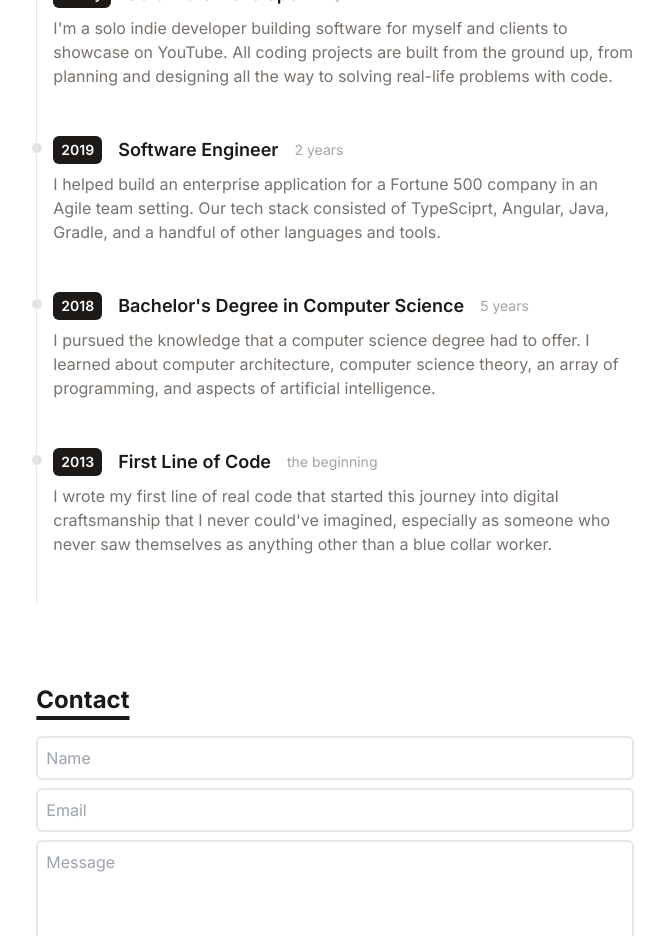
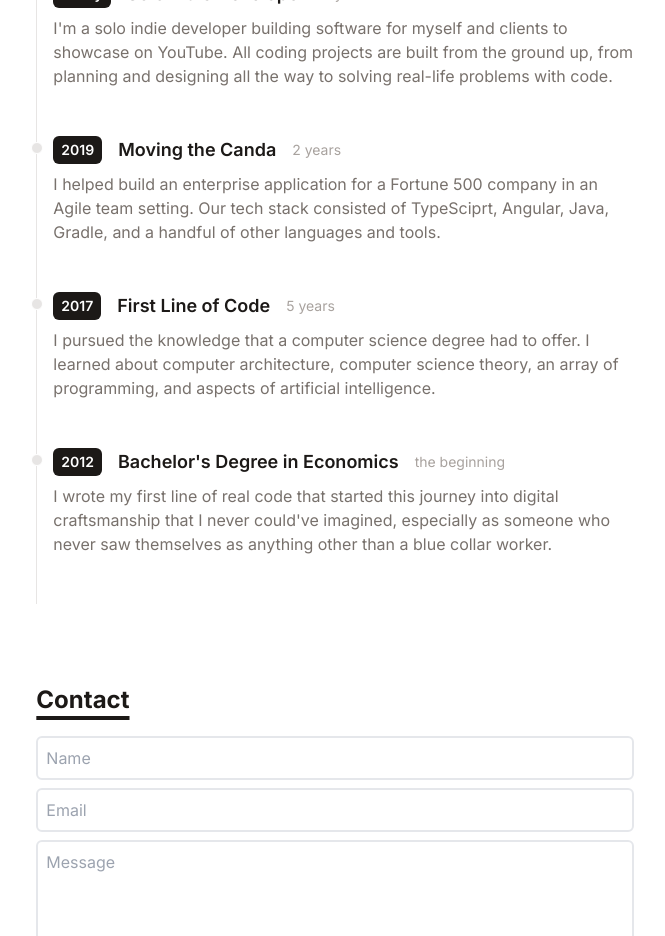
Before and after one commit to upmelih/melihseyhan, a React (Vite) app: page / in a window 1280 px wide. Shown: the part 980-1916 px from the top of the page, without its empty margins (305-970 px from the left). Built offline with nearby package versions, Linux system fonts and the light colour scheme.

Commit message:
change the time line

```diff
--- a/src/data/timeline.js
+++ b/src/data/timeline.js
@@ -15,21 +15,21 @@ export default [
 	},
 	{
 		year: '2019',
-		title: 'Software Engineer',
+		title: 'Moving the Canda',
 		duration: '2 years',
 		details:
 			'I helped build an enterprise application for a Fortune 500 company in an Agile team setting. Our tech stack consisted of TypeSciprt, Angular, Java, Gradle, and a handful of other languages and tools.',
 	},
 	{
-		year: '2018',
-		title: "Bachelor's Degree in Computer Science",
+		year: '2017',
+		title: "First Line of Code",
 		duration: '5 years',
 		details:
 			'I pursued the knowledge that a computer science degree had to offer. I learned about computer architecture, computer science theory, an array of programming, and aspects of artificial intelligence.',
 	},
 	{
-		year: '2013',
-		title: 'First Line of Code',
+		year: '2012',
+		title: "Bachelor's Degree in Economics",
 		duration: 'the beginning',
 		details:
 			"I wrote my first line of real code that started this journey into digital craftsmanship that I never could've imagined, especially as someone who never saw themselves as anything other than a blue collar worker.",
```
